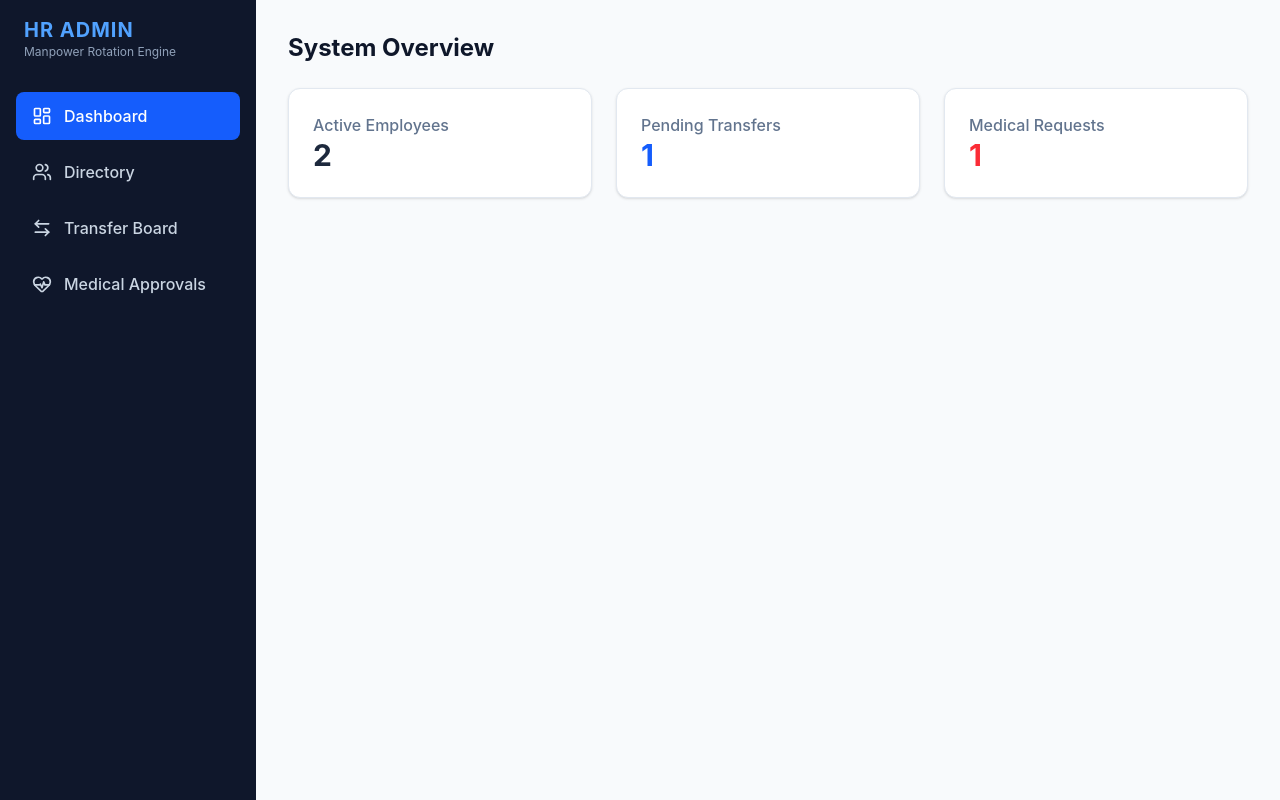
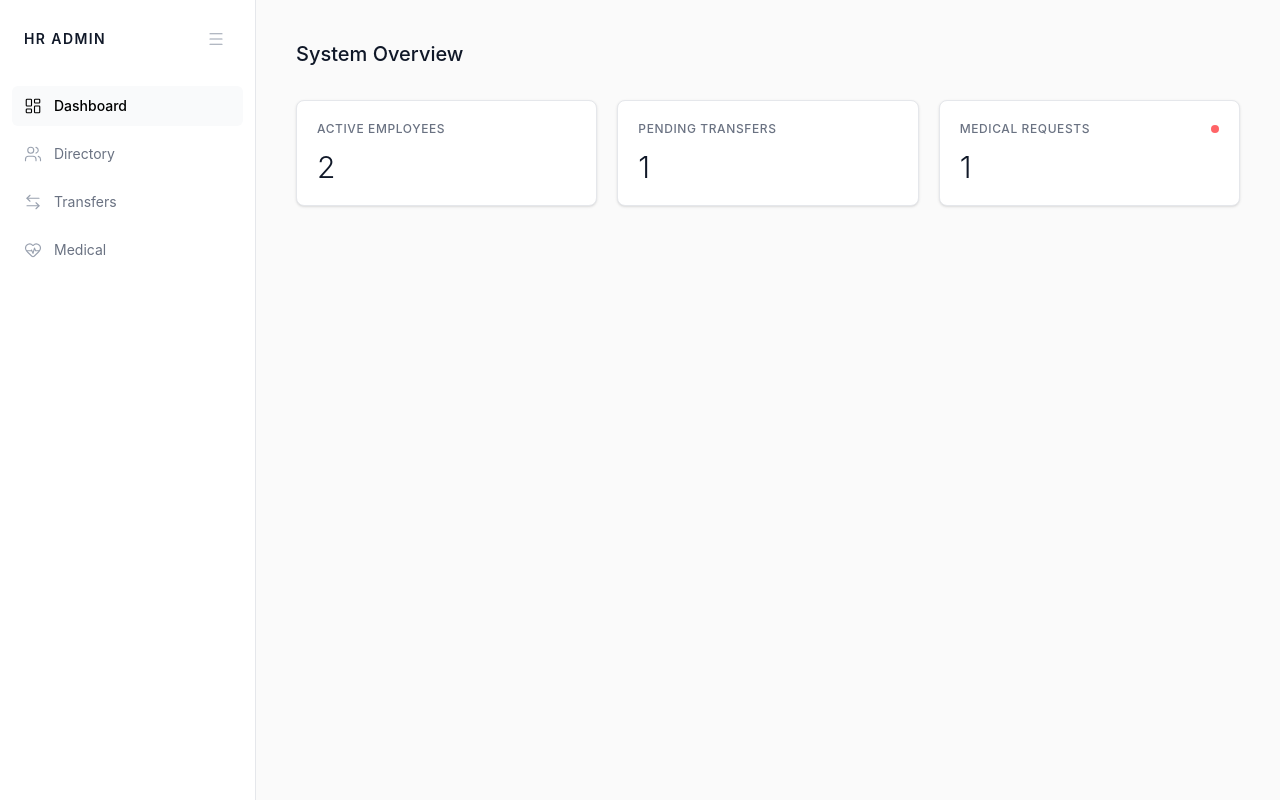
Before and after one commit to Amishi24/HR-Management-System, a React app in the folder frontend/: page / in a window 1280 px wide. Built offline with nearby package versions, Linux system fonts and the light colour scheme; the HTML template or start-up script is replaced by a standard one.

Commit message:
layout change

```diff
--- a/frontend/src/App.jsx
+++ b/frontend/src/App.jsx
@@ -1,39 +1,64 @@
 // src/App.jsx
+import { useState } from 'react';
 import { BrowserRouter as Router, Routes, Route, Link, useLocation } from 'react-router-dom';
-import { LayoutDashboard, Users, ArrowLeftRight, HeartPulse, GraduationCap } from 'lucide-react';
+import { LayoutDashboard, Users, ArrowLeftRight, HeartPulse, Menu } from 'lucide-react';
 import { mockEmployees, mockTransfers } from './data/mockDb';
 
-// --- SIDEBAR COMPONENT ---
+// --- MINIMAL COLLAPSIBLE SIDEBAR ---
 function Sidebar() {
   const location = useLocation();
+  // 1. Add state to track if sidebar is minimized
+  const [isCollapsed, setIsCollapsed] = useState(false);
 
   const navItems = [
-    { name: 'Dashboard', path: '/', icon: <LayoutDashboard size={20} /> },
-    { name: 'Directory', path: '/employees', icon: <Users size={20} /> },
-    { name: 'Transfer Board', path: '/transfers', icon: <ArrowLeftRight size={20} /> },
-    { name: 'Medical Approvals', path: '/medical', icon: <HeartPulse size={20} /> },
+    { name: 'Dashboard', path: '/', icon: <LayoutDashboard size={18} strokeWidth={1.5} /> },
+    { name: 'Directory', path: '/employees', icon: <Users size={18} strokeWidth={1.5} /> },
+    { name: 'Transfers', path: '/transfers', icon: <ArrowLeftRight size={18} strokeWidth={1.5} /> },
+    { name: 'Medical', path: '/medical', icon: <HeartPulse size={18} strokeWidth={1.5} /> },
   ];
 
   return (
-    <div className="w-64 bg-slate-900 text-white min-h-screen p-4 flex flex-col">
-      <div className="mb-8 px-2">
-        <h1 className="text-xl font-bold tracking-wider text-blue-400">HR ADMIN</h1>
-        <p className="text-xs text-slate-400">Manpower Rotation Engine</p>
+    // 2. Dynamic width classes: w-20 when collapsed, w-64 when open, with smooth transition
+    <div className={`bg-white border-r border-gray-200 min-h-screen flex flex-col transition-all duration-300 ease-in-out ${isCollapsed ? 'w-16' : 'w-64'}`}>
+
+      {/* 3. Header & Toggle Button Area */}
+      <div className={`flex items-center mt-6 mb-8 ${isCollapsed ? 'justify-center px-0' : 'justify-between px-6'}`}>
+        {!isCollapsed && (
+          <div>
+            <h1 className="text-sm font-semibold tracking-widest text-gray-900 uppercase">HR Admin</h1>
+          </div>
+        )}
+        <button
+          onClick={() => setIsCollapsed(!isCollapsed)}
+          className="p-1.5 text-gray-400 hover:text-gray-900 hover:bg-gray-100 rounded-md transition-colors"
+          title={isCollapsed ? "Expand Sidebar" : "Collapse Sidebar"}
+        >
+          <Menu size={18} strokeWidth={1.5} />
+        </button>
       </div>
 
-      <nav className="flex flex-col gap-2">
+      {/* 4. Navigation Links */}
+      <nav className="flex flex-col px-3 gap-2">
         {navItems.map((item) => {
           const isActive = location.pathname === item.path;
           return (
             <Link
               key={item.name}
               to={item.path}
-              className={`flex items-center gap-3 px-4 py-3 rounded-lg transition-colors ${
-                isActive ? 'bg-blue-600 text-white' : 'text-slate-300 hover:bg-slate-800'
+              title={isCollapsed ? item.name : ""} // Adds a native browser tooltip when collapsed
+              className={`flex items-center rounded-md text-sm transition-all duration-200 ${
+                isCollapsed ? 'justify-center py-3' : 'gap-3 px-3 py-2.5'
+              } ${
+                isActive
+                  ? 'bg-gray-50 text-black font-medium'
+                  : 'text-gray-500 hover:text-gray-900 hover:bg-gray-50'
               }`}
             >
-              {item.icon}
-              <span className="font-medium">{item.name}</span>
+              <span className={`${isActive ? 'text-black' : 'text-gray-400'}`}>
+                {item.icon}
+              </span>
+              {/* Only show the text label if the sidebar is NOT collapsed */}
+              {!isCollapsed && <span>{item.name}</span>}
             </Link>
           );
         })}
@@ -42,43 +67,52 @@ function Sidebar() {
   );
 }
 
-// --- DUMMY VIEWS (To be expanded later) ---
+// --- MINIMAL DASHBOARD ---
 function Dashboard() {
   return (
-    <div>
-      <h2 className="text-2xl font-bold mb-6">System Overview</h2>
-      <div className="grid grid-cols-3 gap-6">
-        <div className="bg-white p-6 rounded-xl shadow-sm border border-slate-200">
-          <p className="text-slate-500 font-medium">Active Employees</p>
-          <p className="text-3xl font-bold text-slate-800">{mockEmployees.length}</p>
+    <div className="max-w-5xl">
+      <h2 className="text-xl font-medium text-gray-900 mb-8">System Overview</h2>
+
+      <div className="grid grid-cols-3 gap-5">
+        <div className="bg-white p-5 border border-gray-200 rounded-lg shadow-sm">
+          <p className="text-xs font-medium text-gray-500 uppercase tracking-wider mb-3">Active Employees</p>
+          <p className="text-3xl font-light text-gray-900">{mockEmployees.length}</p>
         </div>
-        <div className="bg-white p-6 rounded-xl shadow-sm border border-slate-200">
-          <p className="text-slate-500 font-medium">Pending Transfers</p>
-          <p className="text-3xl font-bold text-blue-600">{mockTransfers.length}</p>
+
+        <div className="bg-white p-5 border border-gray-200 rounded-lg shadow-sm">
+          <p className="text-xs font-medium text-gray-500 uppercase tracking-wider mb-3">Pending Transfers</p>
+          <p className="text-3xl font-light text-gray-900">{mockTransfers.length}</p>
         </div>
-        <div className="bg-white p-6 rounded-xl shadow-sm border border-slate-200">
-          <p className="text-slate-500 font-medium">Medical Requests</p>
-          <p className="text-3xl font-bold text-red-500">1</p>
+
+        <div className="bg-white p-5 border border-gray-200 rounded-lg shadow-sm flex justify-between items-start">
+          <div>
+            <p className="text-xs font-medium text-gray-500 uppercase tracking-wider mb-3">Medical Requests</p>
+            <p className="text-3xl font-light text-gray-900">1</p>
+          </div>
+          <span className="flex h-2 w-2 rounded-full bg-red-400 mt-1"></span>
         </div>
       </div>
     </div>
   );
 }
 
+// --- PLACEHOLDER ---
 function Placeholder({ title }) {
-  return <div className="p-8 text-center text-slate-500 mt-20 border-2 border-dashed border-slate-300 rounded-xl">
-    <h2 className="text-xl font-bold mb-2">{title} Page</h2>
-    <p>We will build this component next.</p>
-  </div>;
+  return (
+    <div className="py-12 px-6 text-center border border-dashed border-gray-200 rounded-lg mt-8 max-w-3xl bg-white">
+      <h2 className="text-lg font-medium text-gray-900 mb-1">{title}</h2>
+      <p className="text-sm text-gray-500">Component pending construction.</p>
+    </div>
+  );
 }
 
-// --- MAIN APP ROUTER ---
+// --- MAIN LAYOUT ---
 export default function App() {
   return (
     <Router>
-      <div className="flex min-h-screen bg-slate-50">
+      <div className="flex min-h-screen bg-[#FAFAFA] font-sans">
         <Sidebar />
-        <main className="flex-1 p-8">
+        <main className="flex-1 p-10 transition-all duration-300 overflow-x-hidden">
           <Routes>
             <Route path="/" element={<Dashboard />} />
             <Route path="/employees" element={<Placeholder title="Employee Directory" />} />
```
